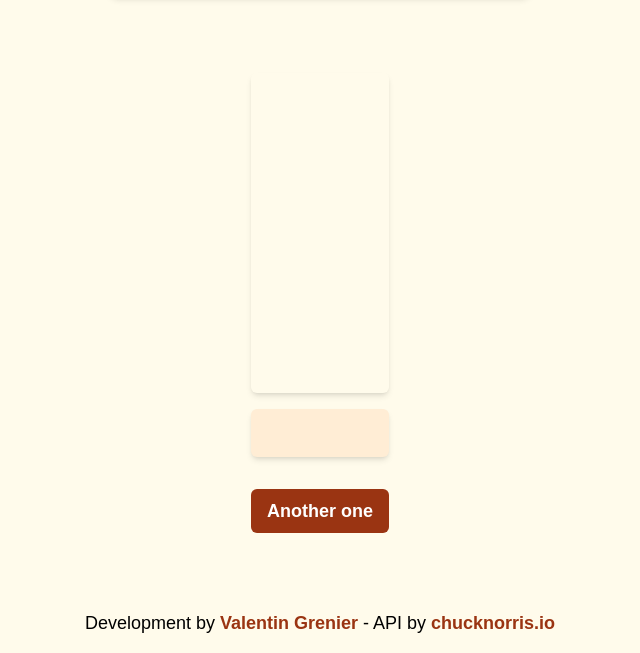
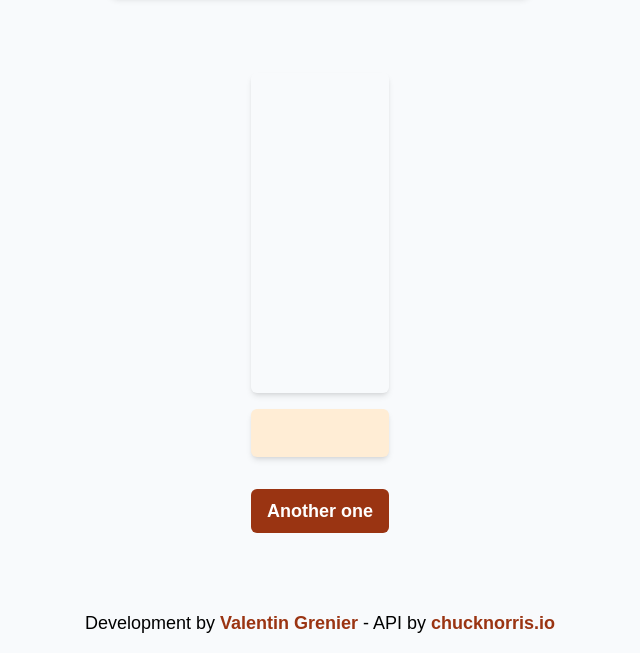
Before and after one commit to valentin-grenier/chucknorris, a website: page public/index.html in a window 1280 px wide. Shown: the part 147-800 px from the top of the page, without its empty margins (320-960 px from the left). Drawn offline with Linux system fonts and the light colour scheme; no server answers; a web font is replaced by a local one.

Commit message:
Changement coulour bg body

```diff
--- a/public/index.html
+++ b/public/index.html
@@ -30,7 +30,7 @@
   <script defer data-domain="chucknorris.valentingrenier.fr" src="https://plausible.io/js/script.js"></script>
 </head>
 
-<body class="bg-amber-50 w-80 mx-auto md:w-3/5 lg:w-2/5 h-screen flex flex-col items-center justify-between gap-8">
+<body class="bg-slate-50 w-80 mx-auto md:w-3/5 lg:w-2/5 h-screen flex flex-col items-center justify-between gap-8">
 
     <header class="w-5/6 bg-orange-800 text-white text-2xl md:text-4xl font-bold font-serif text-center py-4 px-8 md:px-16 mt-8 rounded-xl shadow-md mb-0 md:mb-4">
       <h1>Chuck Norris <span class="text-yellow-400">Jokes</span></h1>
```
Also changed, not shown: public/css/style.css.
